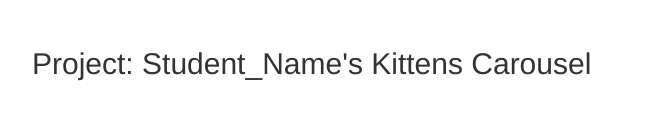
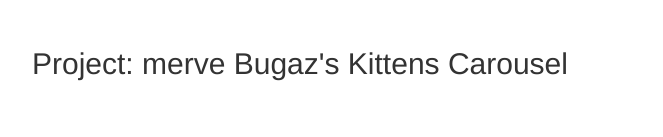
Before and after one commit to merve-bugaz/my-projects, a plain HTML site: page 101-kittens-carousel-static-website-ec2/static-web/index.html in a window 1280 px wide. Shown: the part 403-540 px from the top of the page, without its empty margins (308-971 px from the left). Drawn offline with nearby package versions, Linux system fonts and the light colour scheme.

Commit message:
commitlendi

```diff
--- a/101-kittens-carousel-static-website-ec2/static-web/index.html
+++ b/101-kittens-carousel-static-website-ec2/static-web/index.html
@@ -45,7 +45,7 @@
 
   <div><img src="https://clarusway.com/wp-content/uploads/2020/06/clarusway_logo.png" /></div>
 
-  <h2> Project: Student_Name's Kittens Carousel</h2>
+  <h2> Project: merve Bugaz's Kittens Carousel</h2>
 
   <div id="myCarousel" class="carousel slide" data-ride="carousel">
     <!-- Indicators -->
```
Also changed, not shown: 3 other files.
